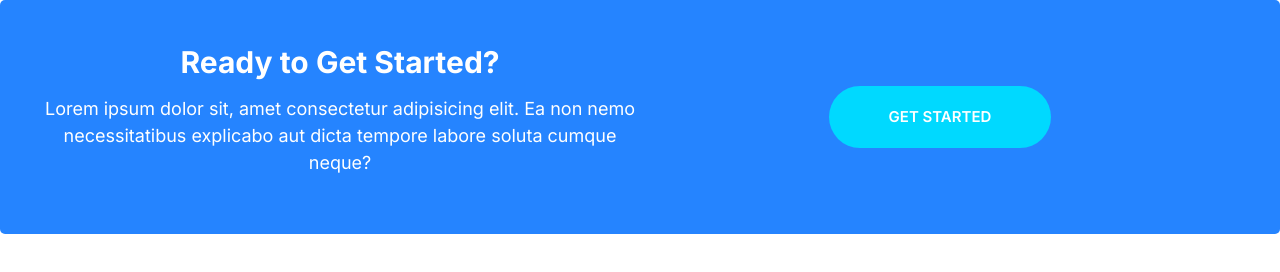
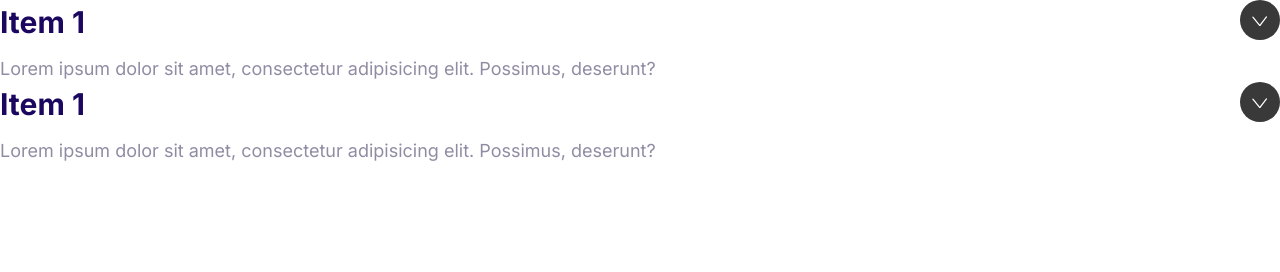
Before and after one commit to SertacEngin/A-cloud-hosting-Website, a plain HTML site: page index.html in a window 1280 px wide. Drawn offline with Linux system fonts and the light colour scheme.

Commit message:
Defined collapsibles.

```diff
--- a/css/styles.css
+++ b/css/styles.css
@@ -538,3 +538,35 @@ a {
     margin: 0 2rem;
   }
 }
+
+/* Collapsibles */
+.collapsible__header {
+  display: flex;
+  justify-content: space-between;
+}
+
+.collapsible__heading {
+  margin-top: 0;
+  font-size: 3rem;
+}
+
+.collapsible__chevron {
+  transform: rotate(-90deg);
+  transition: transform 0.3s;
+}
+
+.collapsible__content {
+  max-height: 0;
+  overflow: hidden;
+  opacity: 0;
+  transition: all 0.3s;
+}
+
+.collapsible--expanded .collapsible__chevron {
+  transform: rotate(0);
+}
+
+.collapsible--expanded .collapsible__content {
+  max-height: 100vh;
+  opacity: 1;
+}
--- a/index.html
+++ b/index.html
@@ -14,15 +14,28 @@
   </head>
   <body>
 
-    <div class="callout callout--primary">
-      <div class="grid grid--1x2">
-        <div class="callout__content">
-          <h2 class="callout__heading">Ready to Get Started?</h2>
-          <p>Lorem ipsum dolor sit, amet consectetur adipisicing elit. Ea non nemo necessitatibus explicabo aut dicta tempore labore soluta cumque neque?</p>
-        </div>
-        <a href="#" class="btn btn--secondary btn--stretched">Get Started</a>
+    <div class="collapsible collapsible--expanded">
+      <header class="collapsible__header">
+        <h2 class="collapsible__heading">Item 1</h2>
+        <svg class="icon icon--white collapsible__chevron">
+          <use xlink:href="images/sprite.svg#chevron"></use>
+        </svg>
+      </header>
+      <div class="collapsible__content">
+        Lorem ipsum dolor sit amet, consectetur adipisicing elit. Possimus, deserunt?
       </div>
     </div>
-
+    <div class="collapsible collapsible--expanded">
+      <header class="collapsible__header">
+        <h2 class="collapsible__heading">Item 1</h2>
+        <svg class="icon icon--white collapsible__chevron">
+          <use xlink:href="images/sprite.svg#chevron"></use>
+        </svg>
+      </header>
+      <div class="collapsible__content">
+        Lorem ipsum dolor sit amet, consectetur adipisicing elit. Possimus, deserunt?
+      </div>
+    </div>
+    <script src="js/main.js"></script>
   </body>
 </html>
--- /dev/null
+++ b/js/main.js
@@ -0,0 +1,6 @@
+const collapsibles = document.querySelectorAll(".collapsible");
+collapsibles.forEach((item) =>
+  item.addEventListener("click", function () {
+    this.classList.toggle("collapsible--expanded");
+  })
+);
```
Also changed, not shown: components/collapsibles.html (added, +11 -0 lines).
